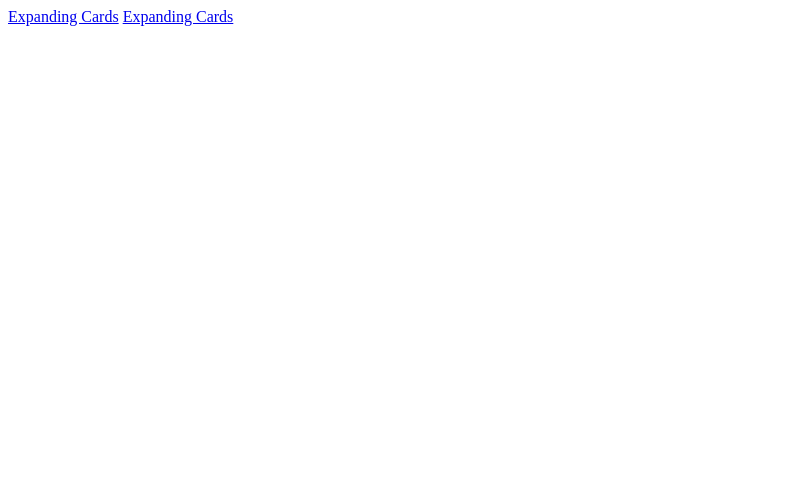
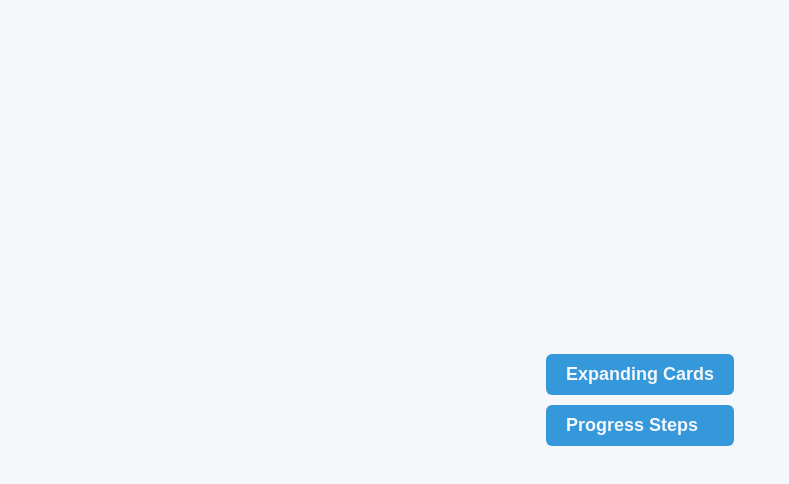
Before and after one commit to Aria-Akbariyeh/Aria-Akbariyeh.github.io, a plain HTML site: page index.html in a window 1280 px wide. Shown: the whole page, without its empty margins (0-789 px from the left). Drawn offline with Linux system fonts and the light colour scheme; a web font is replaced by a local one.

Commit message:
Updated landing page Index.html

```diff
--- a/index.html
+++ b/index.html
@@ -4,9 +4,12 @@
     <meta charset="UTF-8">
     <meta name="viewport" content="width=device-width, initial-scale=1.0">
     <title>Aria's</title>
+    <link rel="stylesheet" href="style.css">
 </head>
 <body>
-    <a href="./Expanding Cards/index.html">Expanding Cards</a>
-    <a href="./Progress Steps/index.html">Expanding Cards</a>
+    <div class=".container">
+        <div class="link"><a href="./Expanding Cards/index.html">Expanding Cards</a></div>
+        <div class="link"><a href="./Progress Steps/index.html">Progress Steps</a></div>
+    </div>
 </body>
 </html>
--- /dev/null
+++ b/style.css
@@ -0,0 +1,37 @@
+@import url('https://fonts.googleapis.com/css2?family=Muli&display=swap');
+
+*, *::before, *::after { box-sizing: border-box; }
+
+body {
+    background-color: #f6f7fb;
+    font-family: 'Muli', sans-serif;
+    display: flex;
+    flex-direction: column;
+    align-items: center;
+    justify-content: center;
+    height: 100vh;
+    overflow: hidden;
+    margin: 0;
+}
+
+.container {
+
+}
+
+div.link {
+
+    background-color: #3498db;
+    margin: 10px;
+    border-radius: 6px;
+    padding: 10px 20px;
+    text-decoration: none;
+    cursor: pointer;
+}
+
+
+div.link a {
+    color: #f6f7fb;
+    text-decoration: none;
+    font-size: 18px;
+    font-weight: 600;
+}
```
